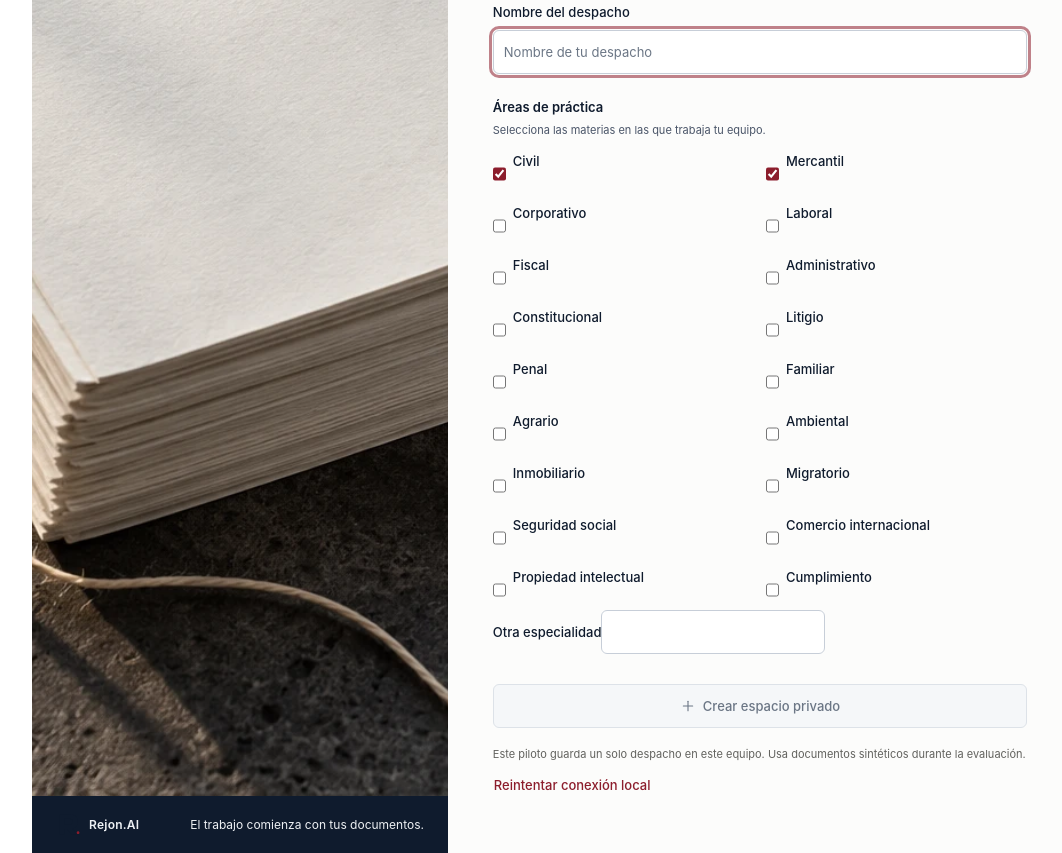
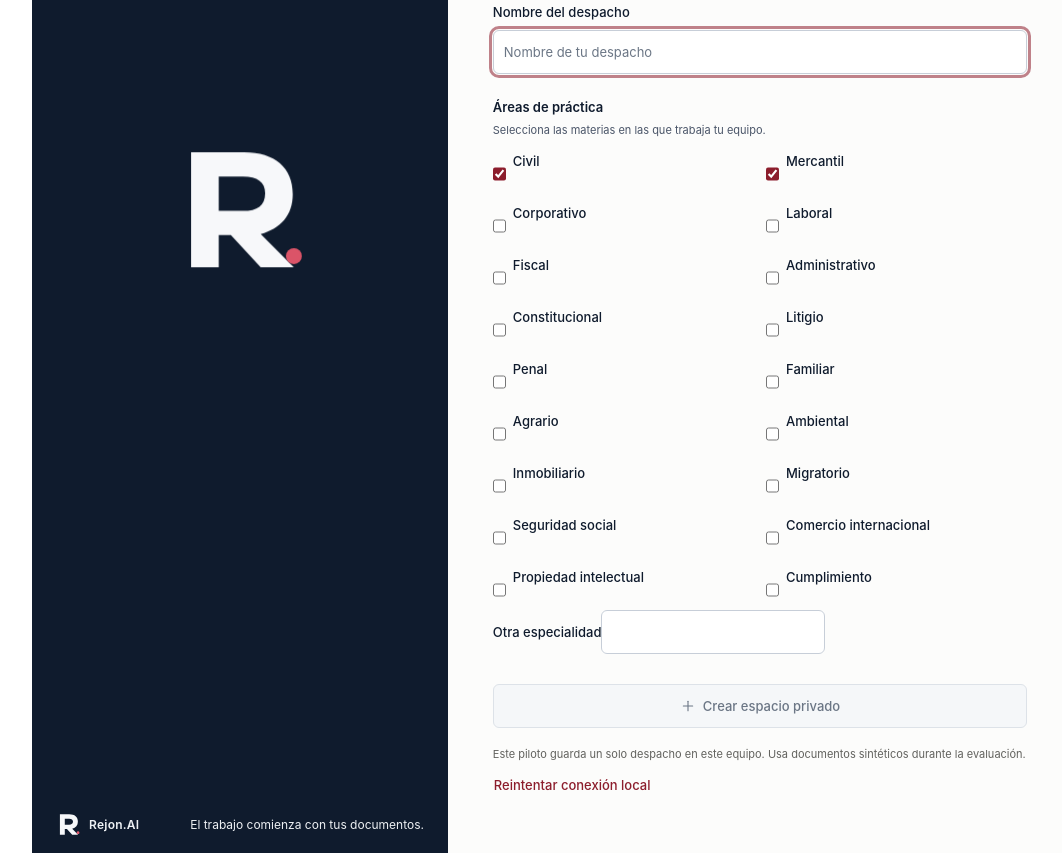
Before and after one commit to santirosado21-spec/lex-ai, a React (Vite) app: page / in a window 1280 px wide. Shown: the part 479-1332 px from the top of the page, without its empty margins (208-1270 px from the left). Built offline with nearby package versions, Linux system fonts and the light colour scheme.

Commit message:
ui: animated Rejon monogram cover replaces paper photo (reduced-motion, both themes)

```diff
--- a/scripts/ui-smoke.mjs
+++ b/scripts/ui-smoke.mjs
@@ -50,14 +50,14 @@ try {
  const exceptions=[];
  page.on('pageerror',error=>exceptions.push(error.message));
  await page.goto(`${app.connection.url}/#token=${app.connection.token}`);
- await expect(page.locator('.app-cover img[src*="lex-cover"]')).toBeVisible();
- await expect.poll(()=>page.locator('.app-cover img[src*="lex-cover"]').evaluate(image=>image.complete&&image.naturalWidth>0)).toBe(true);
+ await expect(page.locator('.app-cover-logo .cover-logo-r')).toBeVisible();
+ assert.equal(await page.locator('.app-cover img[src*="lex-cover"]').count(),0);
  await page.screenshot({path:'artifacts/ui-app-cover.png',fullPage:true});
  await page.setViewportSize({width:390,height:844});
  assert.equal(await page.evaluate(()=>document.documentElement.scrollWidth>window.innerWidth),false);
  await page.screenshot({path:'artifacts/ui-app-cover-mobile.png',fullPage:true});
  await page.setViewportSize({width:1440,height:1000});
- report.checks.push('generated app cover loads with accessible text; 390px onboarding has no horizontal overflow');
+ report.checks.push('animated Rejon monogram cover replaces the paper photo, with accessible text; 390px onboarding has no horizontal overflow');
  await page.getByLabel('Nombre del despacho').fill('Despacho sintético UI');
  await page.getByRole('button',{name:'Crear espacio privado',exact:true}).click();
  await page.getByRole('heading',{name:'Asistente',exact:true}).waitFor();
--- a/src/components/AppCover.tsx
+++ b/src/components/AppCover.tsx
@@ -1,10 +1,11 @@
-import rejonMark from '../assets/rejon-mark.svg';
 import rejonMarkDark from '../assets/rejon-mark-dark.svg';
 
-/** Decorative editorial photograph; all instructions remain accessible HTML. */
-export default function AppCover({imageSrc='/brand/lex-cover.webp'}:{imageSrc?:string}) {
-  return <figure className="app-cover" aria-label="Portada de Rejon.AI">
-    <img src={imageSrc} alt="Expediente de papel cosido con hilo sobre piedra oscura" width={1536} height={1024} fetchPriority="high" decoding="async"/>
-    <figcaption><span className="cover-brand"><span className="theme-mark" aria-hidden="true"><img src={rejonMark} className="theme-mark-light" alt=""/><img src={rejonMarkDark} className="theme-mark-dark" alt=""/></span> Rejon.AI</span><span>El trabajo comienza con tus documentos.</span></figcaption>
+const R_PATH='M20 12H68C96 12 112 26 112 50C112 69 101 81 83 86L113 116H83L56 87H45V116H20V12ZM45 34V65H67C80 65 87 60 87 49C87 39 80 34 67 34H45Z';
+
+/** Animated Rejon.AI monogram (the repo's own mark). Motion is decorative and off under prefers-reduced-motion. */
+export default function AppCover(_props:{imageSrc?:string}) {
+  return <figure className="app-cover app-cover-logo" aria-label="Portada de Rejon.AI">
+    <div className="cover-logo-stage" aria-hidden="true"><svg viewBox="0 0 128 128" className="cover-logo-svg" focusable="false"><path className="cover-logo-r" fillRule="evenodd" clipRule="evenodd" d={R_PATH}/><circle className="cover-logo-dot" cx="113" cy="106" r="7"/></svg></div>
+    <figcaption><span className="cover-brand"><span className="theme-mark" aria-hidden="true"><img src={rejonMarkDark} alt=""/></span> Rejon.AI</span><span>El trabajo comienza con tus documentos.</span></figcaption>
   </figure>;
 }
--- a/src/styles.css
+++ b/src/styles.css
@@ -499,3 +499,14 @@ body .app-shell.macos-workspace>.sidebar .sidebar-bottom>p{color:var(--rail-mute
 :root[data-theme='light'] body .app-shell.macos-workspace>.sidebar .brand-mark .theme-mark-light{display:none}
 :root[data-theme='light'] body .app-shell.macos-workspace>.sidebar .brand-mark .theme-mark-dark{display:block}
 @media (prefers-color-scheme:light){:root:not([data-theme='dark']) body .app-shell.macos-workspace>.sidebar .brand-mark .theme-mark-light{display:none}:root:not([data-theme='dark']) body .app-shell.macos-workspace>.sidebar .brand-mark .theme-mark-dark{display:block}}
+
+.app-cover-logo,.app-cover.app-cover-logo figcaption{background:#0F1B2D;color:#EEF1F4}
+.cover-logo-stage{flex:1;min-height:630px;display:flex;align-items:center;justify-content:center}
+.cover-logo-svg{width:min(34%,190px);min-width:96px;height:auto;overflow:visible}
+.cover-logo-r{fill:#f7f8fa;transform-origin:50% 50%;animation:cover-r-in 900ms cubic-bezier(.2,.7,.2,1) both}
+.cover-logo-dot{fill:#e0566a;animation:cover-dot-in 700ms 700ms cubic-bezier(.3,1.4,.5,1) both,cover-dot-pulse 4.5s 1.6s ease-in-out infinite;transform-box:fill-box;transform-origin:center}
+@keyframes cover-r-in{from{opacity:0;transform:translateY(8px) scale(.97)}to{opacity:1;transform:none}}
+@keyframes cover-dot-in{from{opacity:0;transform:translateY(-14px) scale(.4)}to{opacity:1;transform:none}}
+@keyframes cover-dot-pulse{0%,100%{transform:scale(1);opacity:1}50%{transform:scale(1.28);opacity:.82}}
+@media(max-width:900px){.cover-logo-stage{min-height:0;height:170px}.cover-logo-svg{width:84px;min-width:0}}
+@media(prefers-reduced-motion:reduce){.cover-logo-r,.cover-logo-dot{animation:none}}
```
